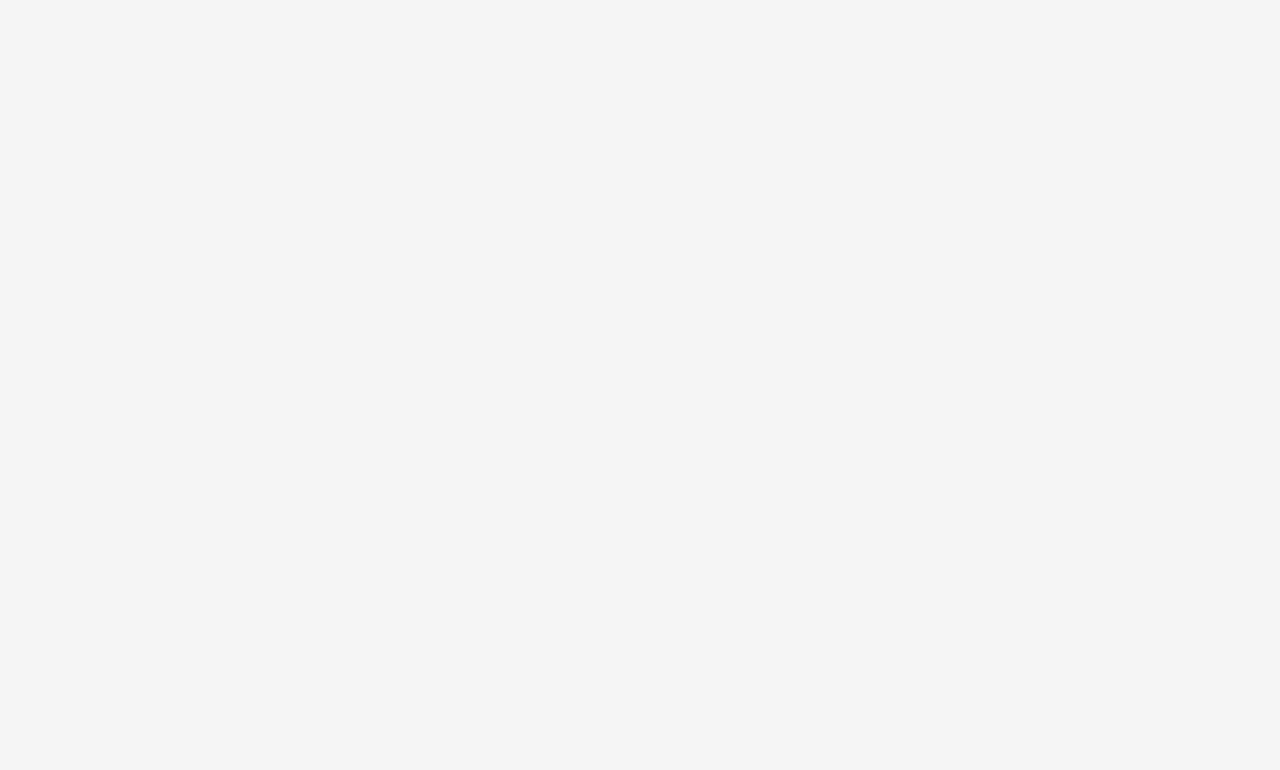
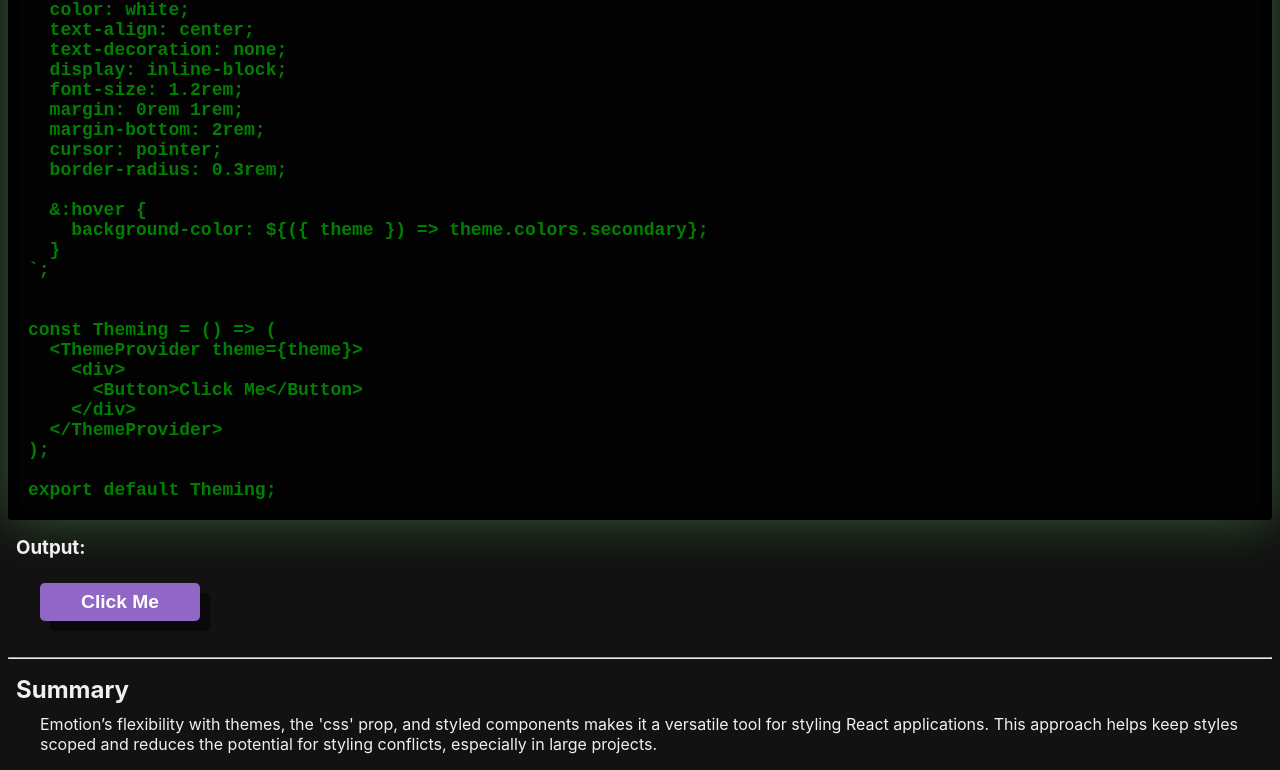
Before and after one commit to rees-kyle/react_showcase, a React (Create React App) app in the folder project/: page /react_showcase/emotion in a window 1280 px wide. Shown: the part 3512-4282 px from the top of the page. Before the commit the page ends 3185 px from the top, so only its background shows below. Built offline with nearby package versions, Linux system fonts and the light colour scheme.

Commit message:
Add Theming component
- Added component file.
- Added to index in components folder.
- Imported and added component to page.

```diff
--- /dev/null
+++ b/project/src/components/styling/emotion/Theming.js
@@ -0,0 +1,94 @@
+import { ThemeProvider } from '@emotion/react';  // Importing ThemeProvider from Emotion to manage themes
+import styled from '@emotion/styled'; // Import styled from Emotion
+
+// Defining a theme object with primary and secondary colors
+const theme = {
+  colors: {
+    primary: '#9067C6',     // Primary color for the button
+    secondary: '#7A54A3'    // Secondary color for the button hover effect
+  }
+};
+
+// Creating a styled button component using Emotion
+const Button = styled.button`
+  padding: 0.5rem 1rem;
+  background-color: ${({ theme }) => theme.colors.primary};
+  border: none;
+  color: white;
+  text-align: center;
+  text-decoration: none;
+  display: inline-block;
+  font-size: 1.2rem;
+  margin: 0rem 1rem;
+  margin-bottom: 2rem;
+  cursor: pointer;
+  border-radius: 0.3rem;
+
+  &:hover {
+    background-color: ${({ theme }) => theme.colors.secondary};
+  }
+`;
+
+// Theming component
+const Theming = () => (
+  // Wrapping the Button component in ThemeProvider to pass the theme
+  <ThemeProvider theme={theme}>
+    <div>
+      <br/>
+      <hr/>
+      <h2>Theming with Emotion</h2>
+      <p>Emotion supports themes that can be passed through React’s ThemeProvider.</p>
+
+      <h3>Code:</h3>
+      <pre>
+        <code>
+          {`import { ThemeProvider } from '@emotion/react';
+import styled from '@emotion/styled';
+
+const theme = {
+  colors: {
+    primary: '#9067C6',
+    secondary: '#7A54A3'
+  }
+};
+
+const Button = styled.button\`
+  padding: 0.5rem 1rem;
+  background-color: \${({ theme }) => theme.colors.primary};\
+  \n  border: none;
+  color: white;
+  text-align: center;
+  text-decoration: none;
+  display: inline-block;
+  font-size: 1.2rem;
+  margin: 0rem 1rem;
+  margin-bottom: 2rem;
+  cursor: pointer;
+  border-radius: 0.3rem;
+
+  &:hover {
+    background-color: \${({ theme }) => theme.colors.secondary};\
+    \n  }
+\`;
+
+
+const Theming = () => (
+  <ThemeProvider theme={theme}>
+    <div>
+      <Button>Click Me</Button>
+    </div>
+  </ThemeProvider>
+);
+
+export default Theming;
+`}
+        </code>
+      </pre>
+
+      <h3>Output:</h3>
+      <Button>Click Me</Button>
+    </div>
+  </ThemeProvider>
+);
+
+export default Theming;
--- a/project/src/components/styling/emotion/index.js
+++ b/project/src/components/styling/emotion/index.js
@@ -3,4 +3,5 @@ export { default as Setup } from './Setup';
 export { default as Usage } from './Usage';
 export { default as CSSProp } from './CSSProp';
 export { default as StyledComponents } from './StyledComponents';
+export { default as Theming } from './Theming';
 export { default as Summary } from './Summary';
--- a/project/src/pages/styling/EmotionPage.js
+++ b/project/src/pages/styling/EmotionPage.js
@@ -4,6 +4,7 @@ import {
   Usage,
   CSSProp,
   StyledComponents,
+  Theming,
   Summary
 } from '../../components/styling/emotion';
 
@@ -15,6 +16,7 @@ const EmotionPage = () => {
       <Usage />
       <CSSProp />
       <StyledComponents />
+      <Theming />
       <Summary />
     </>
   );
```
